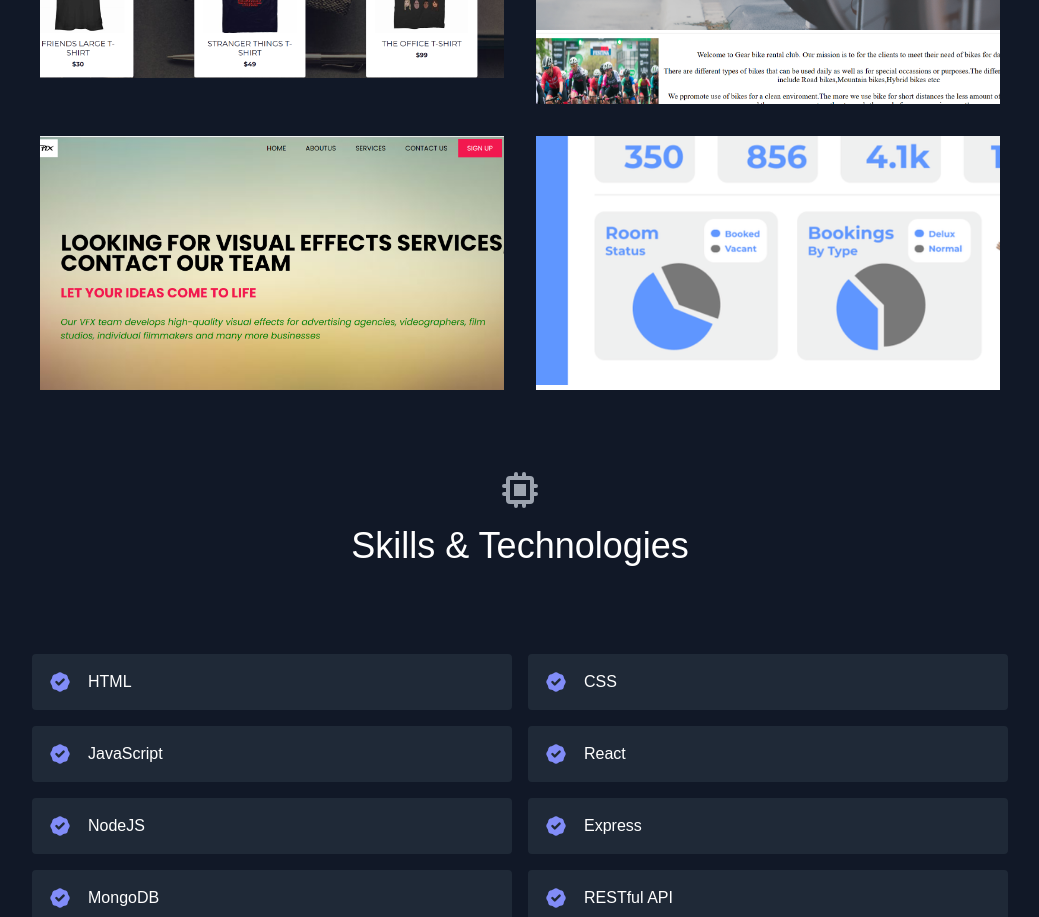
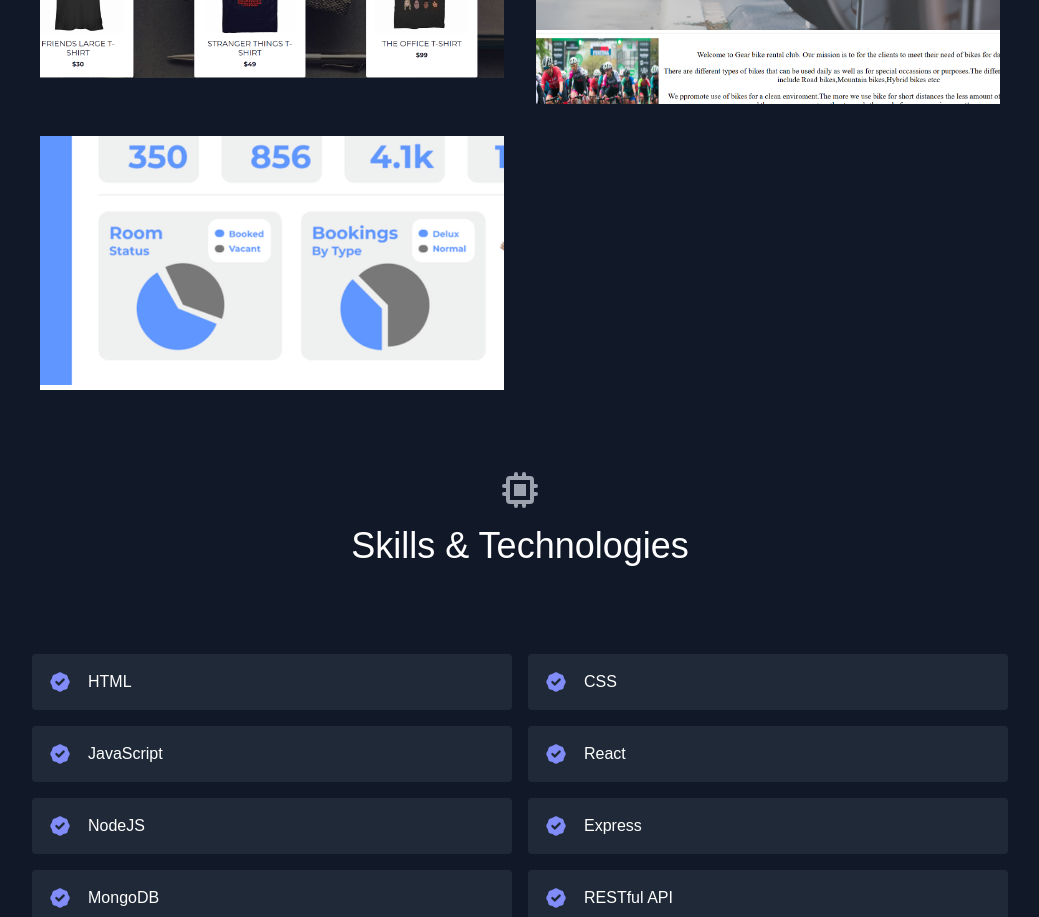
Before and after one commit to Jain-Joseph1996/PersonalPortfolio, a React (Create React App) app: page / in a window 1280 px wide. Shown: the part 1380-2297 px from the top of the page, without its empty margins (120-1159 px from the left). Built offline with nearby package versions, Linux system fonts and the light colour scheme.

Commit message:
Update data.js

```diff
--- a/src/data.js
+++ b/src/data.js
@@ -35,15 +35,15 @@ export const projects = [
     gitlink: "https://github.com/Jain-Joseph1996/LocalBikeRentalWebsite",
     sitelink:"https://jain-joseph1996.github.io/LocalBikeRentalWebsite/"
   },
-  {
-    title: "Visual Effects Services",
-    subtitle: "Python",
-    description:
-      "Django Framework with model-template-view architectural pattern is used with SQLite as DB.",
-    image: "./outsourceservices.png",
-    gitlink: "https://github.com/Jain-Joseph1996/VisualeffectsservicesusingDjango",
-    sitelink:"https://outsourceservice.herokuapp.com/"
-  },
+  // {
+  //   title: "Visual Effects Services",
+  //   subtitle: "Python",
+  //   description:
+  //     "Django Framework with model-template-view architectural pattern is used with SQLite as DB.",
+  //   image: "./outsourceservices.png",
+  //   gitlink: "https://github.com/Jain-Joseph1996/VisualeffectsservicesusingDjango",
+  //   sitelink:"https://outsourceservice.herokuapp.com/"
+  // },
   {
     title: "Visual Effects Services",
     subtitle: "Python",
```
